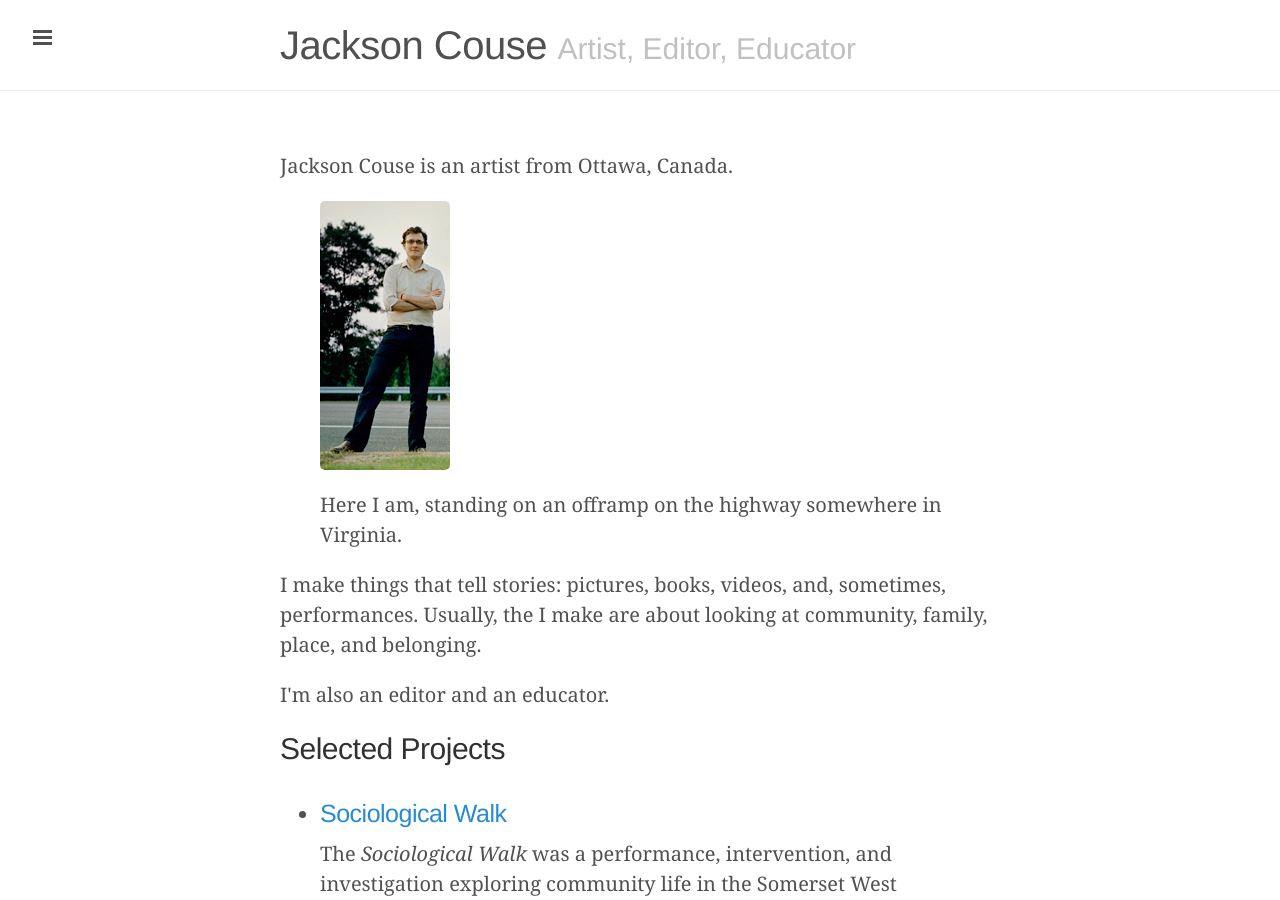
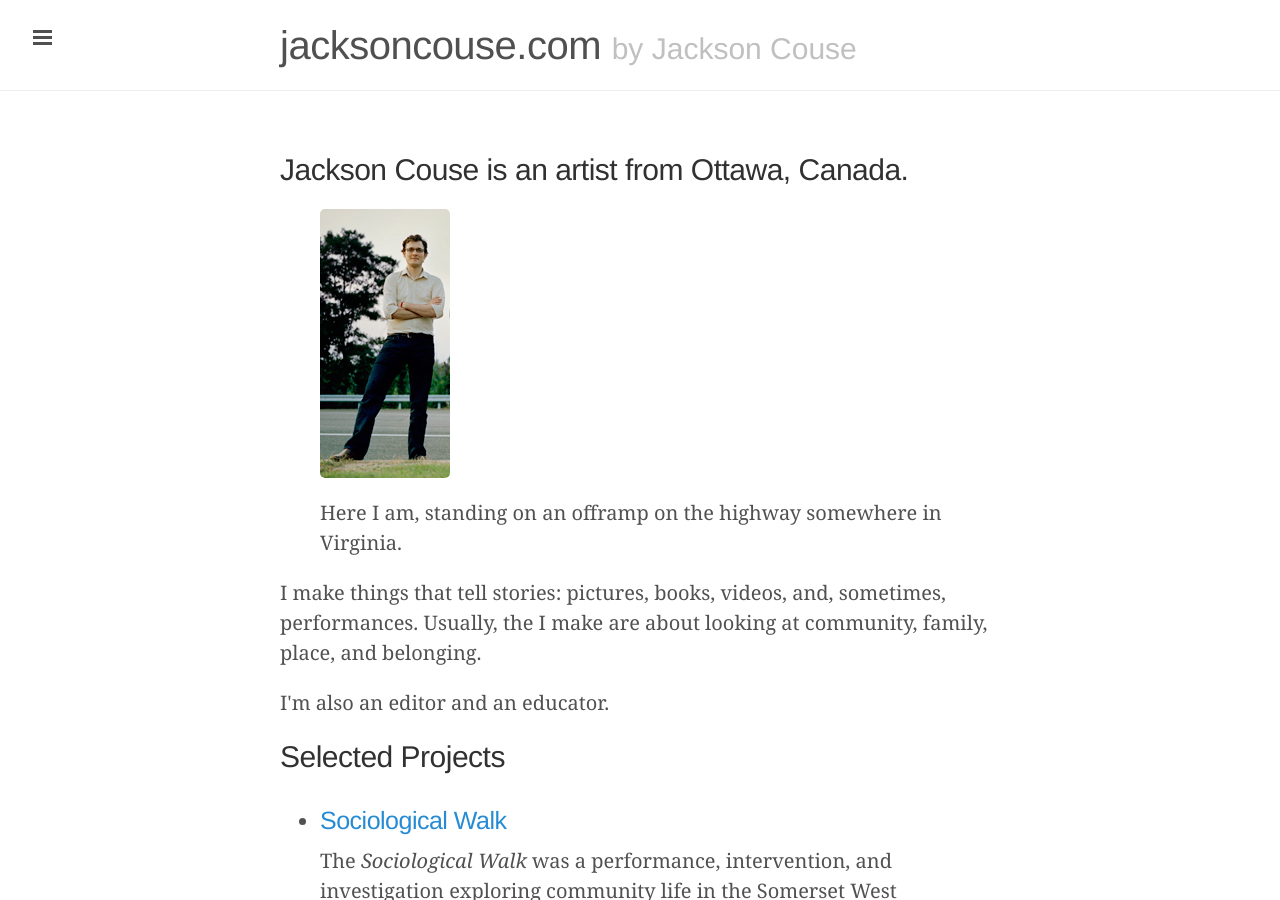
Before and after one commit to jacksoncouse/jacksoncouse.github.io, a Jekyll site: the page built from index.html, in a window 1280 px wide and 900 px high. Built offline with Jekyll 4.4.1, drawn with Linux system fonts in a browser that asks for light colours; Markdown is read by kramdown in place of the engine named in the settings; the list of posts is cut into pages by our own code.

Commit message:
changed site title

```diff
--- a/_config.yml
+++ b/_config.yml
@@ -6,8 +6,8 @@ pygments:         true
 permalink:        pretty
 
 # Setup
-title:            Jackson Couse
-tagline:          'Artist, Editor, Educator'
+title:            jacksoncouse.com
+tagline:          'by Jackson Couse'
 description:      'I am an artist, publisher and documentarian. I make photographs, prints, books, videos, interventions, and collaborations. This is my website. '
 url:              http://jacksoncouse.github.io
 baseurl:          '/'
--- a/index.html
+++ b/index.html
@@ -7,7 +7,7 @@ title: Home
 <article>
   <!-- ARTICLE HEADER -->
   <header>
-      <p>Jackson Couse is an artist from Ottawa, Canada.</p>
+      <h2>Jackson Couse is an artist from Ottawa, Canada.</h2>
       <figure>
         <img src="/public/images/jackson-couse.jpg" alt="Portrait of Jackson couse">
         <figcaption>Here I am, standing on an offramp on the highway somewhere in Virginia.</figcaption>
```
